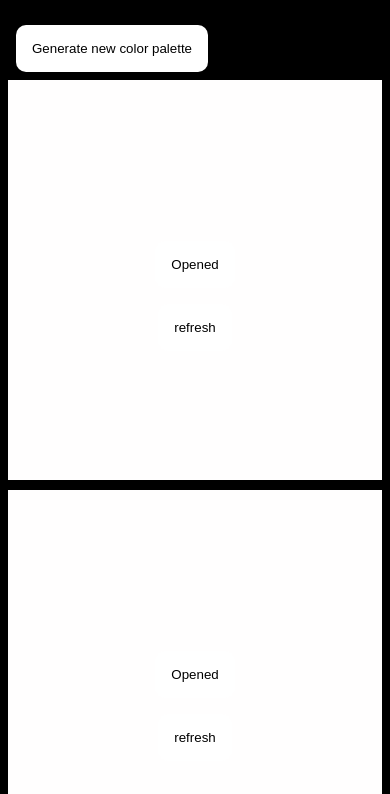
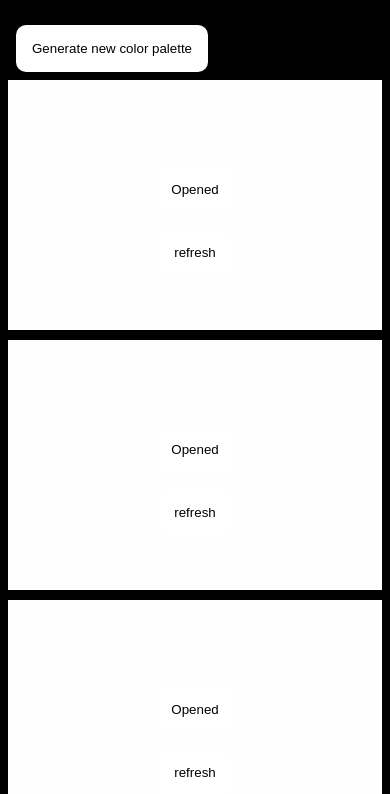
Before and after one commit to Tim18fak/ColorPIcker, a plain HTML site: page index.html in a window 390 px wide. Shown: the part 50-844 px from the top of the page. Drawn offline with Linux system fonts and the light colour scheme.

Commit message:
made some small changes in the styling

```diff
--- a/style.css
+++ b/style.css
@@ -34,6 +34,6 @@ button{
  }
  .color_palette{
   width: 100%;
-  height: clamp(200px,400px,600px)
+  height: clamp(200px,250px,600px)
  }
 }
```
